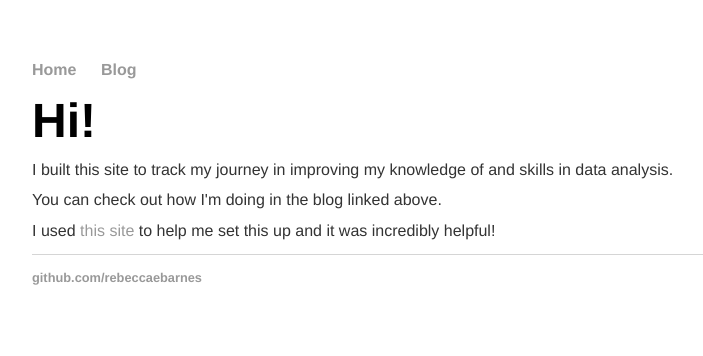
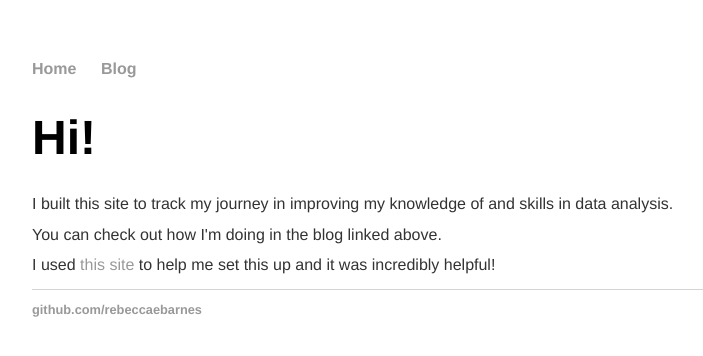
Before and after one commit to rebeccaebarnes/rebeccaebarnes.github.io, a Jekyll site: the page built from index.html, in a window 1280 px wide. Shown: the top 356 px of the page, without its empty margins (160-863 px from the left). Built offline with Jekyll 4.4.1, drawn with Linux system fonts in a browser that asks for light colours.

```diff
--- a/css/main.css
+++ b/css/main.css
@@ -1,7 +1,5 @@
 body {
     font-family:'Sans-Serif', 'Helvetica', 'Arial';
-    font-size: 1.0em;
-    line-height: 120%;
     margin: 60px auto;
     width: 70%;
 }
```
